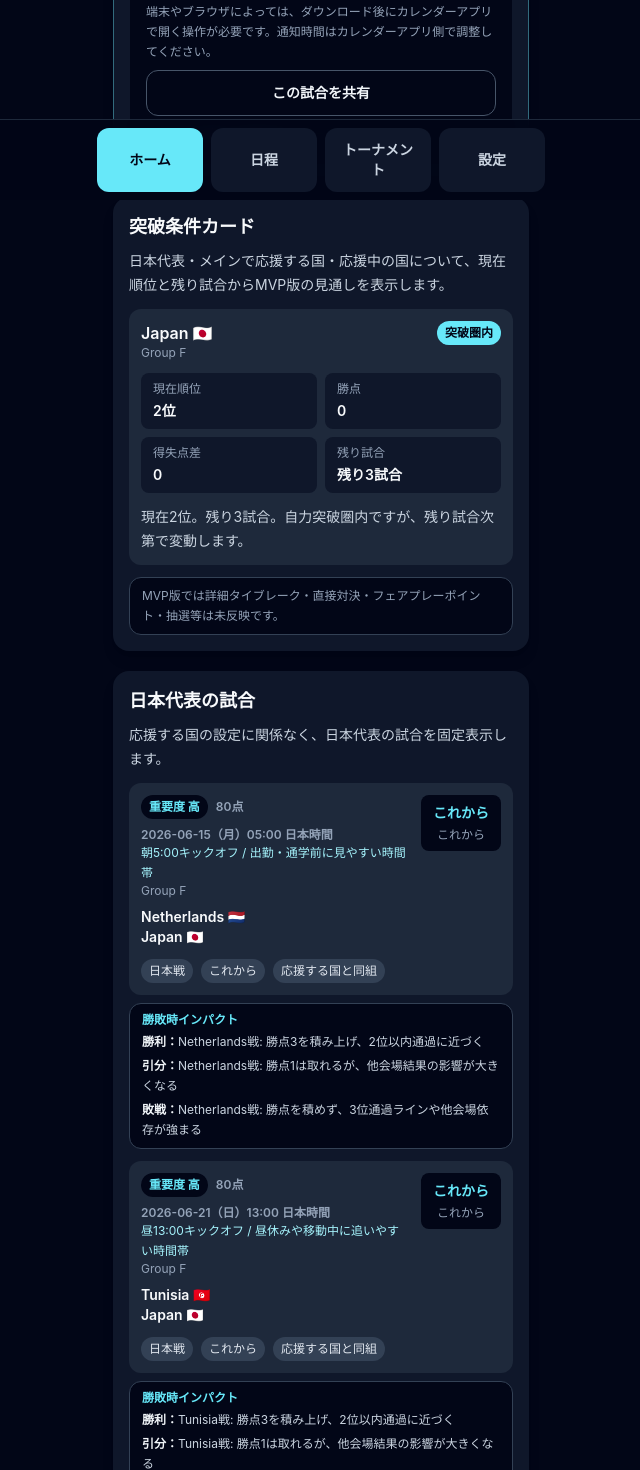
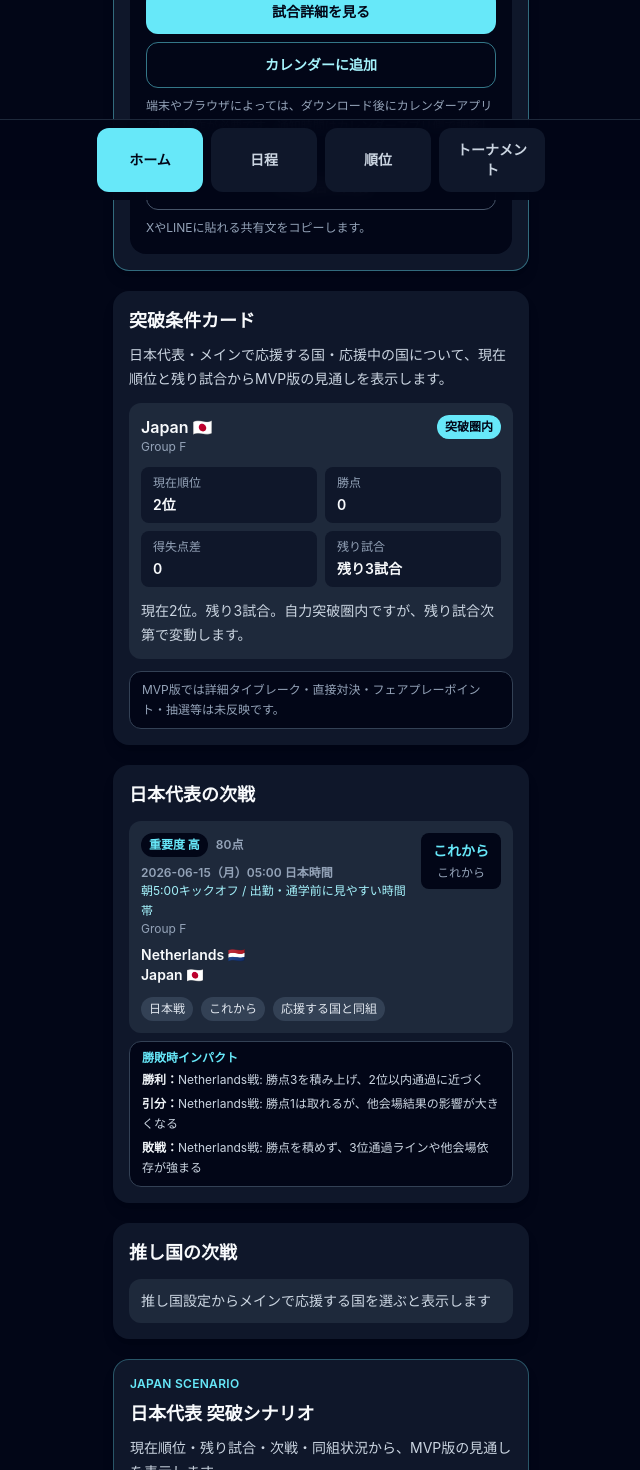
Before and after one commit to semflactal-high-roas/wc-watch-os, a React (Vite) app: page / in a window 1280 px wide. Shown: the part 600-2070 px from the top of the page, without its empty margins (319-959 px from the left). Built offline with nearby package versions, Linux system fonts and the light colour scheme.

Commit message:
refactor: clarify main tab responsibilities (#42)

```diff
--- a/src/App.tsx
+++ b/src/App.tsx
@@ -17,7 +17,8 @@
 import { rankThirdPlaceTeams } from './logic/thirdPlaceRanking';
 import type { AppData, Match, MatchStage, QualificationSummary, StandingRow, Team } from './types';
 
-type MainScreen = 'home' | 'schedule' | 'tournament' | 'settings';
+type MainScreen = 'home' | 'schedule' | 'standings' | 'tournament' | 'settings';
+type MainTab = Exclude<MainScreen, 'settings'>;
 type Screen = MainScreen | 'matchDetail';
 type GroupStanding = { groupId: string; rows: StandingRow[] };
 type ShareStatus = 'idle' | 'copied' | 'error';
@@ -41,11 +42,11 @@
   selectedTeamIds: [],
 };
 
-const tabs: { id: MainScreen; label: string }[] = [
+const tabs: { id: MainTab; label: string }[] = [
   { id: 'home', label: 'ホーム' },
   { id: 'schedule', label: '日程' },
+  { id: 'standings', label: '順位' },
   { id: 'tournament', label: 'トーナメント' },
-  { id: 'settings', label: '設定' },
 ];
 
 const stageLabels: Record<MatchStage, string> = {
@@ -172,6 +173,12 @@
   }, [data, preferences, today]);
 
   const japanMatches = useMemo(() => sortMatchesByDate(rankedMatches.filter((match) => matchIncludesTeam(match, japanTeamId))), [rankedMatches]);
+  const favoriteNextMatch = useMemo(
+    () => preferences.mainFavoriteTeamId
+      ? sortMatchesByDate(rankedMatches.filter((match) => matchIncludesTeam(match, preferences.mainFavoriteTeamId)))[0] ?? null
+      : null,
+    [preferences.mainFavoriteTeamId, rankedMatches],
+  );
   const japanScenario = useMemo(() => (data ? getJapanScenarioSummary(data, standings, data.matches) : null), [data, standings]);
 
   const homeRanking = useMemo<HomeRanking>(() => {
@@ -224,11 +231,10 @@
             preferences={preferences}
             homeRanking={homeRanking}
             japanMatches={japanMatches}
+            favoriteNextMatch={favoriteNextMatch}
             japanScenario={japanScenario}
             qualificationSummaries={qualificationSummaries}
-            standings={standings}
-            thirdPlace={thirdPlace}
-            trackedTeamIds={trackedTeamIds}
+            onSettingsOpen={() => setActiveScreen('settings')}
             onTournamentOpen={() => setActiveScreen('tournament')}
             onMatchSelect={(matchId) => openMatchDetail(matchId, 'home')}
           />
@@ -238,15 +244,19 @@
             data={data}
             preferences={preferences}
             rankedMatches={rankedMatches}
-            standings={standings}
             today={today}
             onMatchSelect={(matchId) => openMatchDetail(matchId, 'schedule')}
           />
         )}
+        {activeScreen === 'standings' && (
+          <StandingsScreen standings={standings} thirdPlace={thirdPlace} teams={data.teams} trackedTeamIds={trackedTeamIds} />
+        )}
         {activeScreen === 'tournament' && (
           <ProvisionalTournamentBracketBeta data={data} standings={standings} mainFavoriteTeamId={preferences.mainFavoriteTeamId} />
         )}
-        {activeScreen === 'settings' && <SettingsScreen data={data} preferences={preferences} onPreferencesChange={setPreferences} />}
+        {activeScreen === 'settings' && (
+          <SettingsScreen data={data} preferences={preferences} onPreferencesChange={setPreferences} onBack={() => setActiveScreen('home')} />
+        )}
         {activeScreen === 'matchDetail' && selectedMatch && (
           <MatchDetailScreen
             match={selectedMatch}
@@ -284,11 +294,10 @@
   preferences: UserPreferences;
   homeRanking: HomeRanking;
   japanMatches: MatchWithImportance[];
+  favoriteNextMatch: MatchWithImportance | null;
   japanScenario: JapanScenarioSummary | null;
   qualificationSummaries: QualificationSummary[];
-  standings: GroupStanding[];
-  thirdPlace: StandingRow[];
-  trackedTeamIds: string[];
+  onSettingsOpen: () => void;
   onTournamentOpen: () => void;
   onMatchSelect: (matchId: string) => void;
 };
@@ -298,11 +307,10 @@
   preferences,
   homeRanking,
   japanMatches,
+  favoriteNextMatch,
   japanScenario,
   qualificationSummaries,
-  standings,
-  thirdPlace,
-  trackedTeamIds,
+  onSettingsOpen,
   onTournamentOpen,
   onMatchSelect,
 }: HomeScreenProps) {
@@ -310,6 +318,15 @@
 
   return (
     <div className="space-y-5">
+      <section className="flex items-center justify-between gap-3 rounded-2xl border border-slate-800 bg-slate-900 p-4 shadow-lg">
+        <div>
+          <p className="text-xs font-semibold text-cyan-300">推し国設定</p>
+          <p className="mt-1 text-sm text-slate-300">メインで応援する国: {favoriteName}</p>
+        </div>
+        <button type="button" onClick={onSettingsOpen} className="shrink-0 rounded-xl border border-cyan-300/50 px-3 py-2 text-sm font-bold text-cyan-200 transition hover:bg-cyan-300/10">
+          設定する
+        </button>
+      </section>
       <RecommendationHeroCard
         match={homeRanking.matches[0] ?? null}
         isFallback={homeRanking.isFallback}
@@ -318,9 +335,9 @@
         onMatchSelect={onMatchSelect}
       />
       <QualificationStatusSection summaries={qualificationSummaries} teams={data.teams} />
-      <JapanMatchesSection matches={japanMatches} teams={data.teams} onMatchSelect={onMatchSelect} />
+      <NextMatchSection title="日本代表の次戦" match={japanMatches[0] ?? null} emptyMessage="日本代表の次戦データがまだ登録されていません" teams={data.teams} onMatchSelect={onMatchSelect} />
+      <NextMatchSection title="推し国の次戦" match={favoriteNextMatch} emptyMessage={preferences.mainFavoriteTeamId ? 'メイン推し国の次戦データがまだ登録されていません' : '推し国設定からメインで応援する国を選ぶと表示します'} teams={data.teams} onMatchSelect={onMatchSelect} />
       {japanScenario && <JapanScenarioSection scenario={japanScenario} teams={data.teams} />}
-      <GroupFSection data={data} standings={standings} matches={sortMatchesByDate(data.matches.filter((match) => match.groupId === 'F'))} rankedMatches={homeRanking.matches} onMatchSelect={onMatchSelect} />
 
       <section className="space-y-3 rounded-2xl bg-slate-900 p-4 shadow-lg">
         <h2 className="text-lg font-semibold">今日見るべき試合ランキング</h2>
@@ -336,7 +353,6 @@
         </div>
       </section>
 
-      <StandingsCards standings={standings} thirdPlace={thirdPlace} teams={data.teams} trackedTeamIds={trackedTeamIds} />
       <section className="space-y-3 rounded-2xl border border-violet-300/30 bg-slate-900 p-4 shadow-lg">
         <div>
           <p className="text-xs font-semibold text-violet-300">暫定トーナメント表β</p>
@@ -455,23 +471,18 @@
   );
 }
 
-function JapanMatchesSection({ matches, teams, onMatchSelect }: { matches: MatchWithImportance[]; teams: Team[]; onMatchSelect: (matchId: string) => void }) {
+function NextMatchSection({ title, match, emptyMessage, teams, onMatchSelect }: { title: string; match: MatchWithImportance | null; emptyMessage: string; teams: Team[]; onMatchSelect: (matchId: string) => void }) {
   return (
     <section className="space-y-3 rounded-2xl bg-slate-900 p-4 shadow-lg">
       <div className="space-y-2">
-        <h2 className="text-lg font-semibold">日本代表の試合</h2>
-        <p className="text-sm leading-6 text-slate-300">応援する国の設定に関係なく、日本代表の試合を固定表示します。</p>
+        <h2 className="text-lg font-semibold">{title}</h2>
       </div>
-      {matches.length === 0 ? (
-        <p className="rounded-xl bg-slate-800 px-3 py-3 text-sm text-slate-300">日本代表の試合データがまだ登録されていません</p>
+      {!match ? (
+        <p className="rounded-xl bg-slate-800 px-3 py-3 text-sm text-slate-300">{emptyMessage}</p>
       ) : (
-        <div className="space-y-3">
-          {matches.map((match) => (
-            <div key={match.id} className="space-y-2">
-              <MatchCard match={match} teams={teams} onSelect={() => onMatchSelect(match.id)} />
-              <JapanMatchImpactSummary match={match} teams={teams} />
-            </div>
-          ))}
+        <div className="space-y-2">
+          <MatchCard match={match} teams={teams} onSelect={() => onMatchSelect(match.id)} />
+          {matchIncludesTeam(match, japanTeamId) && <JapanMatchImpactSummary match={match} teams={teams} />}
         </div>
       )}
     </section>
@@ -519,48 +530,6 @@
         {scenario.messages.map((message) => <p key={message} className="rounded-xl bg-slate-800 px-3 py-2 text-sm leading-6 text-slate-200">{message}</p>)}
       </div>
       <p className="rounded-xl border border-slate-700 bg-slate-950 px-3 py-2 text-xs leading-5 text-slate-400">MVP版では詳細タイブレーク・直接対決・フェアプレーポイント等は未反映です。</p>
-    </section>
-  );
-}
-
-function GroupFSection({ data, standings, matches, onMatchSelect }: { data: AppData; standings: GroupStanding[]; matches: Match[]; rankedMatches: MatchWithImportance[]; onMatchSelect: (matchId: string) => void }) {
-  const group = data.groups.find((candidate) => candidate.id === 'F');
-  const rows = standings.find((candidate) => candidate.groupId === 'F')?.rows ?? [];
-  if (!group) return null;
-
-  return (
-    <section className="space-y-4 rounded-2xl bg-slate-900 p-4 shadow-lg">
-      <div className="space-y-2">
-        <h2 className="text-lg font-semibold">Group F 日本の組</h2>
-        <p className="text-sm leading-6 text-slate-300">日本代表の突破条件を見るには、日本戦だけでなく同組のNetherlands / Sweden / Tunisiaの試合結果も重要です。</p>
-      </div>
-      <div className="space-y-2">
-        {group.teamIds.map((teamId) => {
-          const row = rows.find((candidate) => candidate.teamId === teamId);
-          const rank = row ? rows.findIndex((candidate) => candidate.teamId === teamId) + 1 : null;
-          const remaining = matches.filter((match) => !match.played && matchIncludesTeam(match, teamId)).length;
-          return (
-            <div key={teamId} className={`rounded-xl px-3 py-3 ${teamId === japanTeamId ? 'bg-cyan-300/15 ring-1 ring-cyan-300/60' : 'bg-slate-800'}`}>
-              <div className="flex items-start justify-between gap-3">
-                <div>
-                  <p className="text-sm font-semibold">{teamName(data.teams, teamId)}</p>
-                  <p className="text-xs text-slate-400">{teamId}</p>
-                </div>
-                {teamId === japanTeamId && <span className="rounded-full bg-cyan-300 px-2 py-1 text-xs font-bold text-slate-950">日本代表</span>}
-              </div>
-              <div className="mt-3 grid grid-cols-2 gap-2 text-sm">
-                <Metric label="現在順位" value={rank ? `${rank}位` : '判定保留'} />
-                <Metric label="勝点" value={row?.points ?? '-'} />
-                <Metric label="得失点差" value={row?.goalDiff ?? '-'} />
-                <Metric label="残り試合" value={`${remaining}試合`} />
-              </div>
-            </div>
-          );
-        })}
-      </div>
-      <div className="space-y-3">
-        {matches.map((match) => <MatchCard key={match.id} match={match} teams={data.teams} onSelect={() => onMatchSelect(match.id)} />)}
-      </div>
     </section>
   );
 }
@@ -615,7 +584,7 @@
   );
 }
 
-function ScheduleScreen({ data, preferences, rankedMatches, standings, today, onMatchSelect }: { data: AppData; preferences: UserPreferences; rankedMatches: MatchWithImportance[]; standings: GroupStanding[]; today: Date; onMatchSelect: (matchId: string) => void }) {
+function ScheduleScreen({ data, preferences, rankedMatches, today, onMatchSelect }: { data: AppData; preferences: UserPreferences; rankedMatches: MatchWithImportance[]; today: Date; onMatchSelect: (matchId: string) => void }) {
   const [activeFilterId, setActiveFilterId] = useState<ScheduleFilterId>('today_next');
   const importanceByMatchId = new Map(rankedMatches.map((match) => [match.id, match]));
   const filterOptions = useMemo(() => getScheduleFilterOptions(data.matches, data.teams, preferences, today), [data.matches, data.teams, preferences, today]);
@@ -650,12 +619,11 @@
           </div>
         )}
       </section>
-      <StandingsList standings={standings} teams={data.teams} />
     </div>
   );
 }
 
-function SettingsScreen({ data, preferences, onPreferencesChange }: { data: AppData; preferences: UserPreferences; onPreferencesChange: (preferences: UserPreferences) => void }) {
+function SettingsScreen({ data, preferences, onPreferencesChange, onBack }: { data: AppData; preferences: UserPreferences; onPreferencesChange: (preferences: UserPreferences) => void; onBack: () => void }) {
   const toggleSelectedTeamId = (teamId: string, selected: boolean) => {
     const selectedTeamIds = selected ? [...new Set([...preferences.selectedTeamIds, teamId])] : preferences.selectedTeamIds.filter((selectedTeamId) => selectedTeamId !== teamId);
     onPreferencesChange({ ...preferences, selectedTeamIds });
@@ -663,6 +631,9 @@
 
   return (
     <section className="space-y-5 rounded-2xl bg-slate-900 p-4 shadow-lg">
+      <button type="button" onClick={onBack} className="rounded-xl border border-slate-600 px-3 py-2 text-sm font-bold text-cyan-200">
+        ホームに戻る
+      </button>
       <div className="space-y-2">
         <h2 className="text-lg font-semibold">応援する国の設定</h2>
         <p className="text-sm leading-6 text-slate-300">応援する国の設定はこの端末のブラウザに保存されます。応援する国を設定すると、Homeのおすすめ試合や日程フィルターに反映されます。メインで応援する国はおすすめ試合の優先度に強く反映されます。一緒に追いかける国は、日程フィルターや関連試合に反映されます。</p>
@@ -806,25 +777,31 @@
   ];
 };
 
-function StandingsCards({ standings, thirdPlace, teams, trackedTeamIds }: { standings: GroupStanding[]; thirdPlace: StandingRow[]; teams: Team[]; trackedTeamIds: string[] }) {
+function StandingsScreen({ standings, thirdPlace, teams, trackedTeamIds }: { standings: GroupStanding[]; thirdPlace: StandingRow[]; teams: Team[]; trackedTeamIds: string[] }) {
   return (
-    <section className="space-y-3 rounded-2xl bg-slate-900 p-4 shadow-lg">
-      <h2 className="text-lg font-semibold">順位サマリー</h2>
-      <StandingsList standings={standings} teams={teams} compact />
-      <ThirdPlaceLineSection thirdPlace={thirdPlace} teams={teams} trackedTeamIds={trackedTeamIds} />
-    </section>
+    <div className="space-y-5">
+      <section className="space-y-2 rounded-2xl border border-cyan-300/30 bg-slate-900 p-4 shadow-lg">
+        <p className="text-xs font-semibold text-cyan-300">現在地を確認</p>
+        <h2 className="text-xl font-bold">順位</h2>
+        <p className="text-sm leading-6 text-slate-300">グループ順位と3位通過ラインをまとめて確認できます。日本代表と推し国は強調表示します。</p>
+      </section>
+      <StandingsList standings={standings} teams={teams} trackedTeamIds={trackedTeamIds} />
+      <section className="space-y-3 rounded-2xl bg-slate-900 p-4 shadow-lg">
+        <ThirdPlaceLineSection thirdPlace={thirdPlace} teams={teams} trackedTeamIds={trackedTeamIds} />
+      </section>
+    </div>
   );
 }
 
-function StandingsList({ standings, teams, compact = false }: { standings: GroupStanding[]; teams: Team[]; compact?: boolean }) {
+function StandingsList({ standings, teams, trackedTeamIds = [] }: { standings: GroupStanding[]; teams: Team[]; trackedTeamIds?: string[] }) {
   return (
-    <section className={compact ? 'space-y-3' : 'space-y-3 rounded-2xl bg-slate-900 p-4 shadow-lg'}>
-      {!compact && <h2 className="text-lg font-semibold">グループ順位</h2>}
+    <section className="space-y-3 rounded-2xl bg-slate-900 p-4 shadow-lg">
+      <h2 className="text-lg font-semibold">グループ順位</h2>
       <div className="space-y-3">
         {standings.map((group) => (
           <div key={group.groupId} className="rounded-xl bg-slate-800 p-3">
             <h3 className="mb-2 text-sm font-semibold text-cyan-300">Group {group.groupId}</h3>
-            <div className="space-y-2">{group.rows.map((row, index) => <StandingRowCard key={row.teamId} row={row} rank={index + 1} teams={teams} compact={compact} />)}</div>
+            <div className="space-y-2">{group.rows.map((row, index) => <StandingRowCard key={row.teamId} row={row} rank={index + 1} teams={teams} highlighted={trackedTeamIds.includes(row.teamId)} />)}</div>
           </div>
         ))}
       </div>
@@ -839,7 +816,7 @@
   return (
     <div className="space-y-3 rounded-xl bg-slate-800 p-3">
       <div className="space-y-2">
-        <h3 className="text-sm font-semibold text-cyan-300">3位通過ライン</h3>
+        <h2 className="text-lg font-semibold text-cyan-300">3位通過ライン</h2>
         <p className="text-sm leading-6 text-slate-300">各組3位のうち、成績上位8チームが通過します。ここでは現在の8番目をボーダーとして表示します。</p>
       </div>
       <div className="rounded-xl border border-cyan-300/30 bg-slate-900 p-3">
@@ -869,12 +846,12 @@
   );
 }
 
-function StandingRowCard({ row, rank, teams, compact = false }: { row: StandingRow; rank: number; teams: Team[]; compact?: boolean }) {
+function StandingRowCard({ row, rank, teams, highlighted }: { row: StandingRow; rank: number; teams: Team[]; highlighted: boolean }) {
   return (
-    <div className="flex items-center justify-between gap-3 rounded-lg bg-slate-900 px-3 py-2">
+    <div className={`flex items-center justify-between gap-3 rounded-lg px-3 py-2 ${highlighted ? 'bg-cyan-300/15 ring-1 ring-cyan-300/60' : 'bg-slate-900'}`}>
       <div className="min-w-0">
         <p className="truncate text-sm font-semibold">{rank}. {teamName(teams, row.teamId)}</p>
-        {!compact && <p className="text-xs text-slate-400">{formatRecord(row)}</p>}
+        <p className="text-xs text-slate-400">{formatRecord(row)}</p>
       </div>
       <p className="shrink-0 text-right text-xs text-slate-300">
         <span className="font-semibold text-slate-50">{row.points} pts</span>
```
Also changed, not shown: 3 other files (tests, documents, lock files or other folders).
